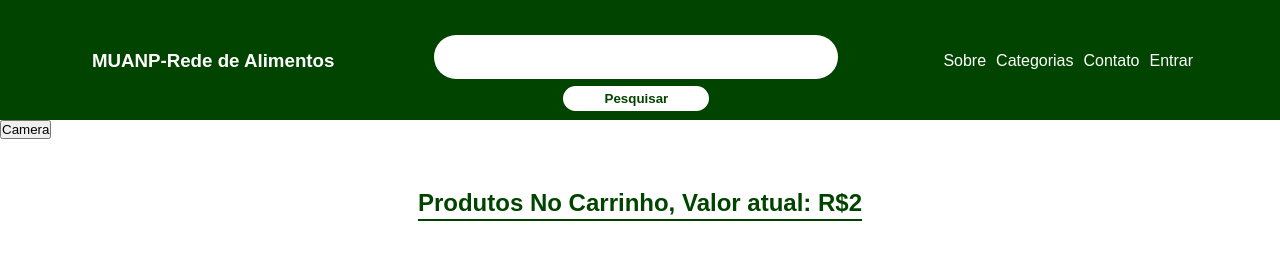
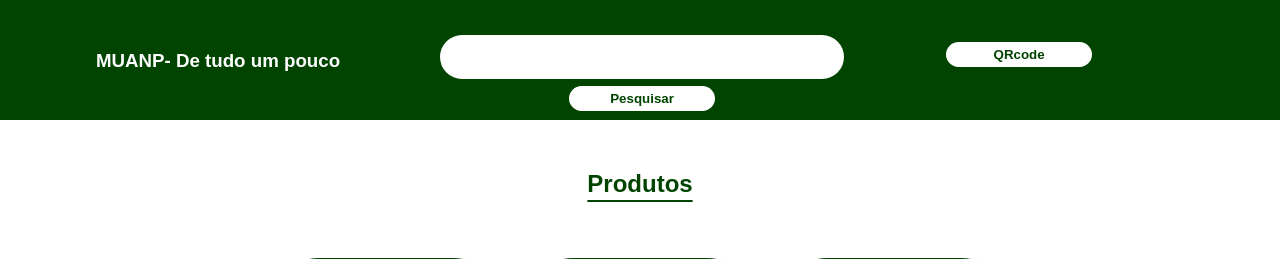
Before and after one commit to GabrielAlSant/Django-QRcodeHandler, a Django app: page / in a window 1280 px wide. Shown: the top 259 px of the page. Run offline with Django 4.2, Linux system fonts and the light colour scheme; data comes from the database, SQL or seed files in the repository; both versions use the stored data as it was after the commit.

Commit message:
terminado

```diff
--- a/app/templates/produtos/home.html
+++ b/app/templates/produtos/home.html
@@ -8,52 +8,26 @@
 
 </head>
 <body>
-
     <nav>
         <div>
       <div class="top">
-        <a href="index.html"><h3>MUANP-Rede de Alimentos</h3></a>
+       <h3 style="margin-top: 50px;margin-left: -100px;">MUANP-     De tudo um pouco</h3>
       </div>
       <form method="post" action="{% url 'filtro_produtos' %}">
         {% csrf_token %}
          <input name="nome"></input>
          <button>Pesquisar</button>
       </form>
-         <ul>
-             <a href="sobre.html"><li>Sobre</li></a>
-             <a href="categorias.html"><li>Categorias</li></a>
-             <a href="contato.html"><li>Contato</li></a>
-             <a href="login.html"><li>Entrar</li></a>
-         </ul>
+      <form action="{% url 'read_qr_code' %}" method="post" style="margin-top: 40px;margin-left: 0px;">
+        {% csrf_token %}
+        <button>QRcode</button>
+    </form>
+
         </div>
 
          </nav>
-         <form action="{% url 'read_qr_code' %}" method="post">
-            {% csrf_token %}
-            <button>Camera</button>
-        </form>
 
-<h2 class="titledest" style="margin-top: 50px;"></h2>
-
-         <h2 class="titledest" style="margin-top: 50px;">Produtos No Carrinho, Valor atual: R${{valor.preco__sum }}</h2>
-         <section class="cards">
-             {% for produtocarrinho in produtosCarrinho %}
-             <div class="cardprod">
-                 <img src="{{produtocarrinho.img}}">
-                 <div class="nomeprod">{{produtocarrinho.id}}, {{produtocarrinho.nome}}</div>
-                 <div class="precoprod">{{produtocarrinho.preco}}</div>
-
-                 <form method="post" action="{% url 'excluir_produtoCarrinho' produtocarrinho.id %}">
-                     {% csrf_token %}
-                 <button class="botcomprar">Excluir</button>
-                 </form>
-             </div>
-             {% endfor %}
-         </section>
-
-
-
-<h2 class="titledest" style="margin-top: 50px;">Produtos Cadastrados</h2>
+         <h2 class="titledest" style="margin-top: 50px;" >Produtos</h2>
 
 <section class="cards">
     {% for produto in produtos %}
@@ -63,8 +37,8 @@
         <button style="float:right; margin-right: 45px;">🗑️</button>
         </form>
         <img src="{{produto.url}}">
-        <div class="nomeprod">{{produto.id}}, {{produto.nome}}</div>
-        <div class="precoprod">{{produto.preco}}</div>
+        <div class="nomeprod"> {{produto.nome}}</div>
+        <div class="precoprod">R${{produto.preco}}</div>
         <form method="post" action="{% url 'listagem_produtosCarrinho'  %}">
             {% csrf_token %}
             <input type="hidden" value="{{produto.nome}}" name="nome">
@@ -77,6 +51,29 @@
 
 
 </section>
+
+
+<h2 class="titledest" style="margin-top: 50px;"></h2>
+
+         <h2 class="titledest" style="margin-top: 50px;">Produtos No Carrinho, Valor atual: R${{valor.preco__sum }}</h2>
+         <section class="cards">
+             {% for produtocarrinho in produtosCarrinho %}
+             <div class="cardprod">
+                 <img src="{{produtocarrinho.img}}">
+                 <div class="nomeprod"> {{produtocarrinho.nome}}</div>
+                 <div class="precoprod">R${{produtocarrinho.preco}}</div>
+
+                 <form method="post" action="{% url 'excluir_produtoCarrinho' produtocarrinho.id %}">
+                     {% csrf_token %}
+                 <button class="botcomprar">Excluir</button>
+                 </form>
+             </div>
+             {% endfor %}
+         </section>
+
+
+
+
 
 <h2 class="titledest">Cadastre Seu Produto</h2>
 
--- a/app/views.py
+++ b/app/views.py
@@ -14,25 +14,15 @@ def read_qr_code(request):
 
     while True:
         ret, frame = cap.read()
-
         gray = cv2.cvtColor(frame, cv2.COLOR_BGR2GRAY)
-
-
         barcodes = pyzbar.decode(gray)
-
-
         for barcode in barcodes:
-
             qr_data = barcode.data.decode("utf-8")
             produtos = {
         'produtosCarrinho': ProdutoCarrinho.objects.all() ,
         'produtos':  Produto.objects.filter(nome = str(qr_data)).values()
        }
-
-        # Exibe o frame da câmera em uma janela
         cv2.imshow('QR Code Reader', frame)
-
-        # Verifica se a tecla 'q' foi pressionada para sair do loop
         if cv2.waitKey(1) & 0xFF == ord('q'):
             break
 
@@ -87,7 +77,8 @@ def filtroproduto(request):
 
    produtos = {
         'produtos':  Produto.objects.filter(nome = str(name)).values(),
-        'produtosCarrinho': ProdutoCarrinho.objects.all()
+        'produtosCarrinho': ProdutoCarrinho.objects.all(),
+        'valor' : ProdutoCarrinho.objects.aggregate(Sum('preco'))
     }
 
    return render(request, 'produtos/home.html', produtos)
@@ -131,7 +122,8 @@ def filtroprodutoCarrinho(request):
 
    produtos = {
         'produtos': Produto.objects.all() ,
-        'produtosCarrinho':  ProdutoCarrinho.objects.filter(nome = str(name)).values()
+        'produtosCarrinho':  ProdutoCarrinho.objects.filter(nome = str(name)).values(),
+        'valor' : ProdutoCarrinho.objects.aggregate(Sum('preco'))
     }
 
    return render(request, 'produtos/home.html', produtos)
```
Also changed, not shown: db.sqlite3, media/qr_code_images/bombom.png (added).
